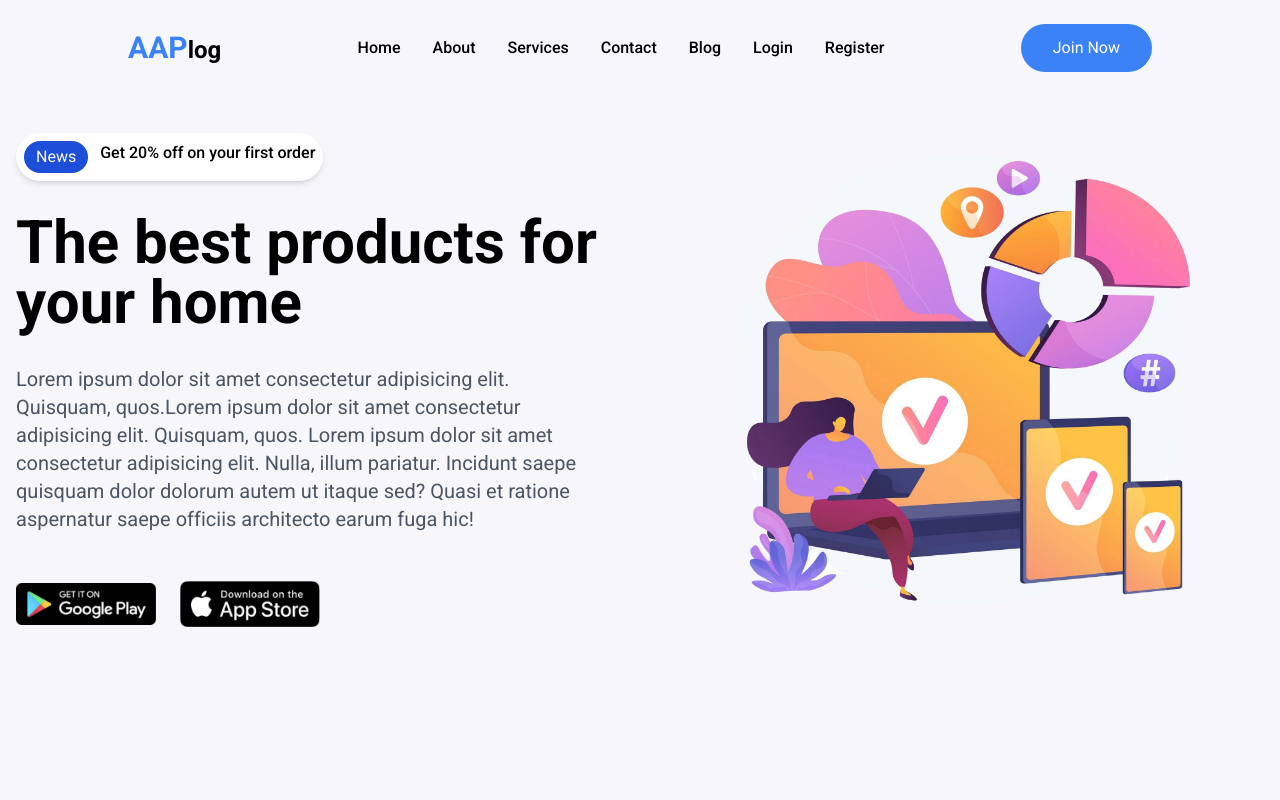
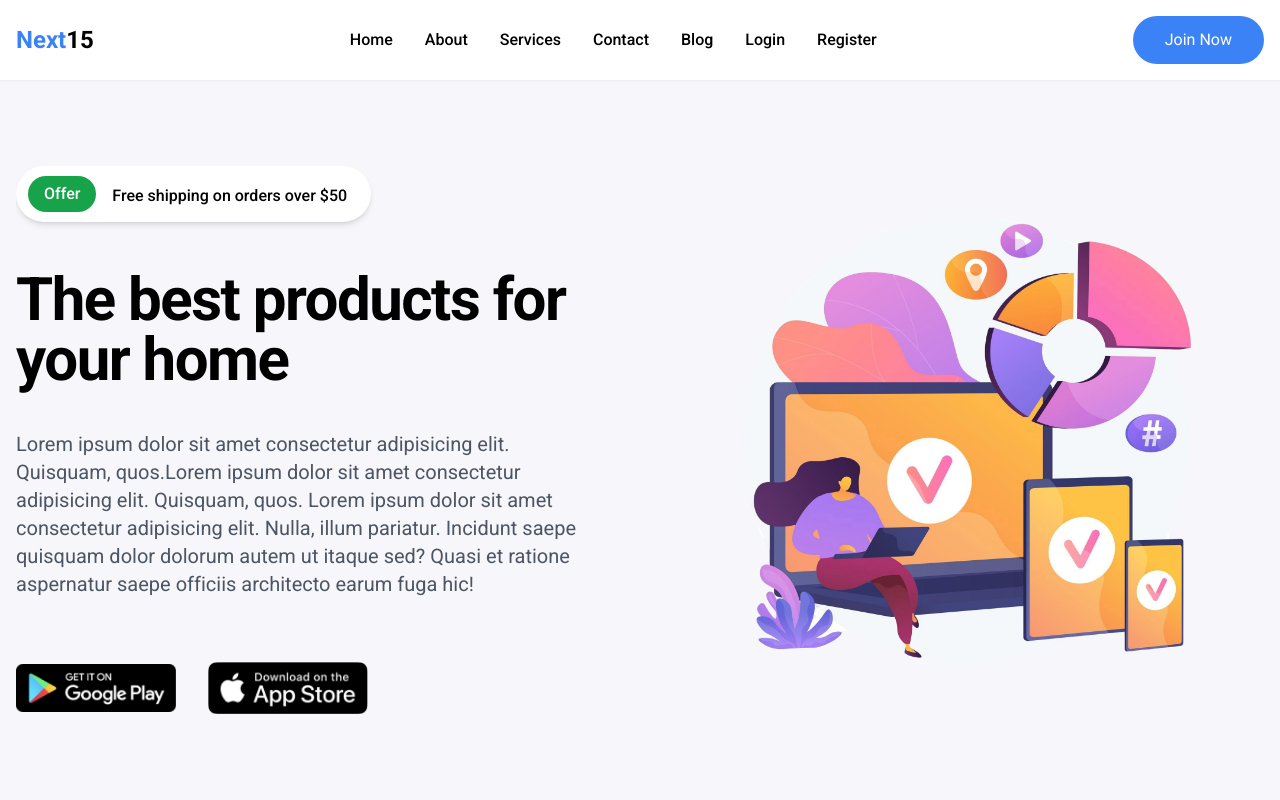
Before and after one commit to AlpayGencSoftware/next15-landing-page, a Next.js app: page / in a window 1280 px wide. Shown: the top 800 px of the page. Built offline with nearby package versions, Linux system fonts and the light colour scheme.

Commit message:
News animation added in Hero section

```diff
--- a/app/components/Home/Hero/Hero.tsx
+++ b/app/components/Home/Hero/Hero.tsx
@@ -1,58 +1,76 @@
+'use client'
 import React from 'react'
 import Image from 'next/image'
+import { motion } from 'framer-motion'
+import NewsSlider from './NewsSlider'
 
 const Hero = () => {
   return (
-    <div className='w-full min-h-screen bg-[#f7f6fb] py-12 md:py-20'>
-        <div className='container mx-auto px-4'>
-           <div className='grid grid-cols-1 lg:grid-cols-2 gap-12 items-center'>
+    <div className='w-full bg-[#f7f6fb] pt-28 md:pt-32 lg:pt-36 pb-12 md:pb-16'>
+        <div className='container mx-auto px-4 max-w-7xl'>
+           <div className='grid grid-cols-1 lg:grid-cols-2 gap-12 md:gap-16 items-center'>
             {/* Sol Taraf - İçerik */}
-            <div className='space-y-8'>
-              <div className='inline-flex py-2 px-2 rounded-full shadow-md bg-white'>
-                  <div className='px-3 py-1 rounded-full bg-blue-700 text-sm md:text-base text-white'>News</div>
-                  <p className='ml-3 text-sm md:text-base font-medium text-black'>
-                      Get 20% off on your first order
-                  </p>
-              </div>
+            <div className='space-y-6 md:space-y-8 lg:space-y-10 max-w-2xl'>
+              <NewsSlider />
 
-              <h1 className='text-4xl sm:text-5xl md:text-6xl font-bold text-black leading-tight'>
+              <motion.h1
+                initial={{ opacity: 0, y: 20 }}
+                animate={{ opacity: 1, y: 0 }}
+                transition={{ duration: 0.5, delay: 0.2 }}
+                className='text-4xl sm:text-5xl md:text-6xl font-bold text-black leading-tight tracking-tight'
+              >
                   The best products for your home
-              </h1>
+              </motion.h1>
 
-              <p className='text-lg md:text-xl text-gray-600 max-w-xl'>
+              <motion.p
+                initial={{ opacity: 0, y: 20 }}
+                animate={{ opacity: 1, y: 0 }}
+                transition={{ duration: 0.5, delay: 0.4 }}
+                className='text-lg md:text-xl text-gray-600 max-w-xl leading-relaxed'
+              >
                   Lorem ipsum dolor sit amet consectetur adipisicing elit. Quisquam, quos.Lorem ipsum dolor sit amet consectetur adipisicing elit. Quisquam, quos.
             Lorem ipsum dolor sit amet consectetur adipisicing elit. Nulla, illum pariatur. Incidunt saepe quisquam dolor dolorum autem ut itaque sed? Quasi et ratione aspernatur saepe officiis architecto earum fuga hic!
-              </p>
+              </motion.p>
 
-              <div className='flex items-center space-x-6 pt-4'>
+              <motion.div
+                initial={{ opacity: 0, y: 20 }}
+                animate={{ opacity: 1, y: 0 }}
+                transition={{ duration: 0.5, delay: 0.6 }}
+                className='flex items-center space-x-8 pt-6'
+              >
                   <Image
                     src={'/images/gp.png'}
                     alt='Google Play'
-                    width={140}
-                    height={42}
-                    className='object-contain'
+                    width={160}
+                    height={48}
+                    className='object-contain hover:opacity-80 transition-opacity'
                   />
                   <Image
                     src={'/images/as.png'}
                     alt='App Store'
-                    width={140}
-                    height={42}
-                    className='object-contain'
+                    width={160}
+                    height={48}
+                    className='object-contain hover:opacity-80 transition-opacity'
                   />
-              </div>
+              </motion.div>
             </div>
 
             {/* Sağ Taraf - Hero Görseli */}
-            <div className='hidden lg:flex justify-center items-center'>
+            <motion.div
+              initial={{ opacity: 0, scale: 0.8 }}
+              animate={{ opacity: 1, scale: 1 }}
+              transition={{ duration: 0.8, delay: 0.4 }}
+              className='hidden lg:flex justify-center items-center'
+            >
                 <Image
                   src={'/images/hero.png'}
                   alt='Hero Image'
-                  width={600}
-                  height={600}
+                  width={700}
+                  height={700}
                   className='object-contain'
                   priority
                 />
-            </div>
+            </motion.div>
            </div>
         </div>
     </div>
--- /dev/null
+++ b/app/components/Home/Hero/NewsSlider.tsx
@@ -0,0 +1,40 @@
+'use client'
+import React, { useState, useEffect } from 'react'
+import { motion, AnimatePresence } from 'framer-motion'
+import { news } from '../../../constant/News'
+
+const NewsSlider = () => {
+  const [currentNewsIndex, setCurrentNewsIndex] = useState(0)
+
+  useEffect(() => {
+    const interval = setInterval(() => {
+      setCurrentNewsIndex((prevIndex) => (prevIndex + 1) % news.length)
+    }, 3000)
+
+    return () => clearInterval(interval)
+  }, [])
+
+  return (
+    <div className='h-16 overflow-hidden'>
+      <AnimatePresence mode="wait">
+        <motion.div
+          key={currentNewsIndex}
+          initial={{ opacity: 0, y: 20 }}
+          animate={{ opacity: 1, y: 0 }}
+          exit={{ opacity: 0, y: -20 }}
+          transition={{ duration: 0.5 }}
+          className='inline-flex py-2.5 px-3 rounded-full shadow-md bg-white'
+        >
+          <div className={`px-4 py-1.5 rounded-full ${news[currentNewsIndex].color} text-sm md:text-base text-white font-medium`}>
+            {news[currentNewsIndex].type}
+          </div>
+          <p className='ml-4 text-sm md:text-base font-medium text-black pt-2 pr-2 mr-1'>
+            {news[currentNewsIndex].title}
+          </p>
+        </motion.div>
+      </AnimatePresence>
+    </div>
+  )
+}
+
+export default NewsSlider
--- a/app/components/Home/Navbar/Navbar.tsx
+++ b/app/components/Home/Navbar/Navbar.tsx
@@ -1,42 +1,37 @@
 'use client'
-import React, { useEffect, useState } from 'react'
-import navLinks from '../../../constant/Constant'
+import React from 'react'
 import Link from 'next/link'
+import { navLinks } from '../../../constant/Constant'
 import { HiBars3BottomRight } from 'react-icons/hi2'
 
+const Navbar = ({openMobileNavbar}: {openMobileNavbar: () => void}) => {
+  return (
+    <div className='w-full bg-white fixed top-0 left-0 z-50 shadow-sm'>
+        <div className='container mx-auto px-4 max-w-7xl'>
+            <div className='flex items-center justify-between h-20'>
+                {/* Logo */}
+                <Link href={'/'}>
+                    <h1 className='text-2xl font-bold'>
+                        <span className='text-blue-500'>Next</span>
+                        <span className='text-black'>15</span>
+                    </h1>
+                </Link>
 
-type NavbarProps = {
-  openMobileNavbar: () => void
-}
-
-const Navbar = ({openMobileNavbar}: NavbarProps) => {
-const [navBg, setNavBg] = useState(false);
-
-useEffect(() => {
-    const handleScroll = () => {
-       if(window.scrollY >= 90) setNavBg(true)
-       else setNavBg(false)
-    }
-    window.addEventListener('scroll', handleScroll);
-    return () => window.removeEventListener('scroll', handleScroll);
-}, []);
-
-  return (
-    <div className={`fixed ${navBg ? "bg-white shadow-md" : "bg-transparent"} w-full transition-all duration-300 h-[12vh] z-[1000]`}>
-        <div className='flex items-center h-full justify-between w-[90%] xl:w-[80%] mx-auto'>
-            {/* Logo */}
-            <h1 className='text-xl md:text-2xl font-bold'><span className='text-3xl text-blue-500'>AAP</span>log</h1>
                 {/* Navbar Links */}
-            <div className='hidden lg:flex items-center space-x-8'>
+                <div className='hidden xl:flex items-center space-x-8'>
                     {navLinks.map((link) => (
-                    <Link key={link.id} href={link.url}><p className='nav__link text-black'>{link.name}</p></Link>
+                        <Link key={link.id} href={link.url}>
+                            <p className='nav__link text-black'>{link.name}</p>
+                        </Link>
                     ))}
                 </div>
+
                 {/*Buttons */}
                 <div className='flex items-center space-x-4'>
                     <button className='md:px-8 md:py-3 px-4 py-2 rounded-full bg-blue-500 text-white hover:bg-blue-600 transition-all duration-300'>Join Now</button>
                     {/* Burger menu */}
-                <HiBars3BottomRight onClick={openMobileNavbar} className='w-8 h-8 cursor-pointer text-black lg:hidden'/>
+                    <HiBars3BottomRight onClick={openMobileNavbar} className='w-8 h-8 cursor-pointer text-black xl:hidden'/>
+                </div>
             </div>
         </div>
     </div>
--- a/app/components/Home/Navbar/ResponsiveNavbar.tsx
+++ b/app/components/Home/Navbar/ResponsiveNavbar.tsx
@@ -2,20 +2,18 @@
 import React, { useState } from 'react'
 import Navbar from './Navbar'
 import MobileNavbar from './MobileNavbar'
+
 const ResponsiveNavbar = () => {
-const [showMobileNavbar, setShowMobileNavbar] = useState(false)
-const handleShowMobileNavbar = () => {
-  setShowMobileNavbar(true)
-}
-const handleCloseMobileNavbar = () => {
-  setShowMobileNavbar(false)
-}
+  const [showMobileNavbar, setShowMobileNavbar] = useState(false)
+
+  const openMobileNavbar = () => setShowMobileNavbar(true)
+  const closeMobileNavbar = () => setShowMobileNavbar(false)
 
   return (
-   <>
-      <Navbar openMobileNavbar={handleShowMobileNavbar}/>
-      <MobileNavbar showMobileNavbar={showMobileNavbar} handleCloseMobileNavbar={handleCloseMobileNavbar}/>
-   </>
+    <>
+      <Navbar openMobileNavbar={openMobileNavbar} />
+      {showMobileNavbar && <MobileNavbar closeMobileNavbar={closeMobileNavbar} />}
+    </>
   )
 }
 
--- a/app/components/Home/WhyChoose/WhyChoose.tsx
+++ b/app/components/Home/WhyChoose/WhyChoose.tsx
@@ -3,12 +3,12 @@ import WhyChooseCard from './WhyChooseCard'
 
 const WhyChoose = () => {
   return (
-    <div className='py-16 bg-gray-50'>
+    <div className='py-8 md:py-12 bg-gray-50'>
         <div className='container mx-auto px-4'>
-            <h2 className='text-3xl md:text-4xl font-bold text-black text-center mb-12'>
+            <h2 className='text-3xl md:text-4xl font-bold text-black text-center mb-8 md:mb-12'>
                 Why you choose this application
             </h2>
-            <div className='grid grid-cols-1 md:grid-cols-2 lg:grid-cols-4 gap-8'>
+            <div className='grid grid-cols-1 md:grid-cols-2 xl:grid-cols-4 gap-8 max-w-5xl mx-auto'>
                 <div className='bg-white rounded-lg shadow-md p-6 hover:shadow-lg transition-shadow'>
                     <WhyChooseCard
                         image={'/images/i1.png'}
--- a/app/constant/Constant.tsx
+++ b/app/constant/Constant.tsx
@@ -1,4 +1,4 @@
-const navLinks = [
+export const navLinks = [
     {
         id: 1,
         name: 'Home',
@@ -35,5 +35,3 @@ const navLinks = [
         url: '/register',
     },
 ]
-
-export default navLinks;
--- /dev/null
+++ b/app/constant/News.tsx
@@ -0,0 +1,32 @@
+export const news = [
+    {
+        id: 1,
+        title: "Get 20% off on your first order",
+        type: "News",
+        color: "bg-blue-700"
+    },
+    {
+        id: 2,
+        title: "Free shipping on orders over $50",
+        type: "Offer",
+        color: "bg-green-600"
+    },
+    {
+        id: 3,
+        title: "New products added to our store",
+        type: "Update",
+        color: "bg-purple-600"
+    },
+    {
+        id: 4,
+        title: "Limited time: Buy 2 Get 1 Free",
+        type: "Special",
+        color: "bg-red-600"
+    },
+    {
+        id: 5,
+        title: "Customer satisfaction guarantee",
+        type: "Info",
+        color: "bg-yellow-600"
+    }
+]
--- a/package.json
+++ b/package.json
@@ -9,6 +9,7 @@
     "lint": "next lint"
   },
   "dependencies": {
+    "framer-motion": "^12.9.2",
     "next": "15.3.1",
     "react": "^19.0.0",
     "react-dom": "^19.0.0",
```
Also changed, not shown: app/components/Home/Navbar/MobileNavbar.tsx (+19 -23 lines), 1 other file (tests, documents, lock files or other folders). Lines whose indentation alone changed are shown as unchanged.
